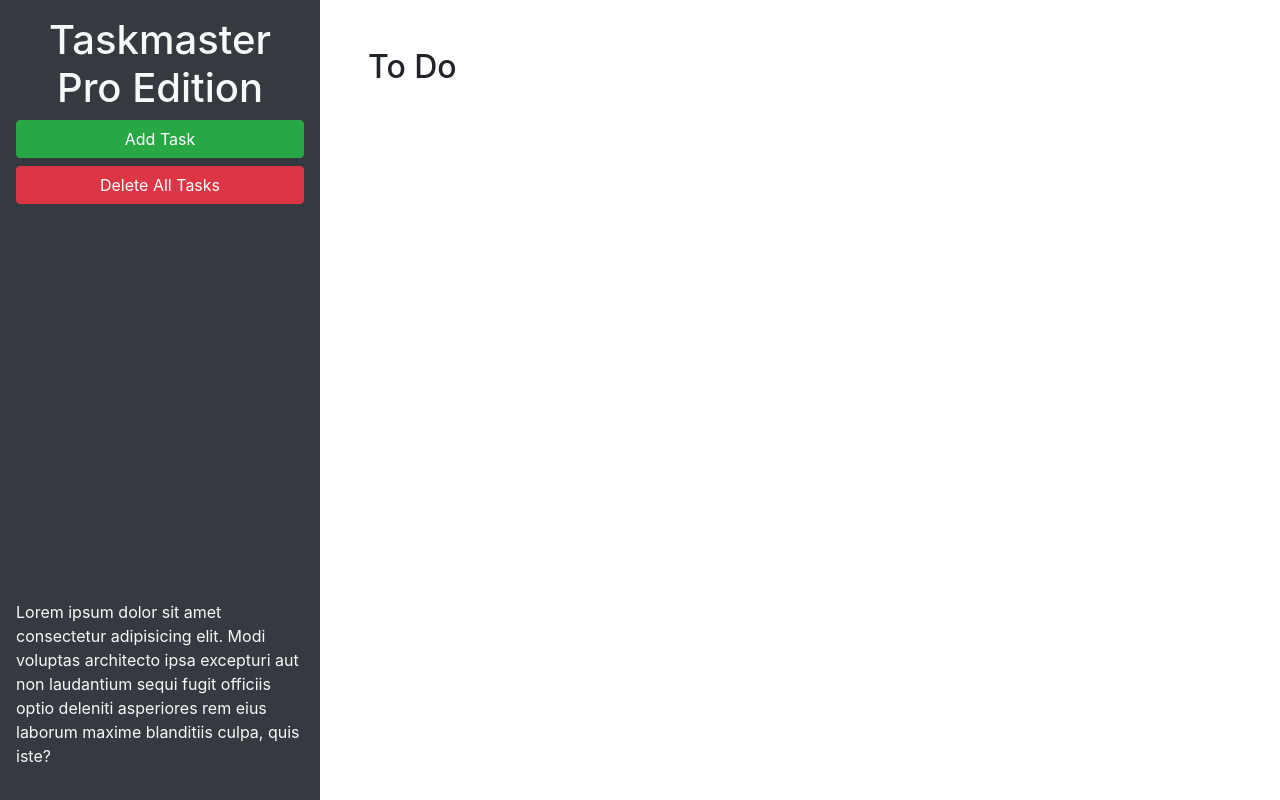
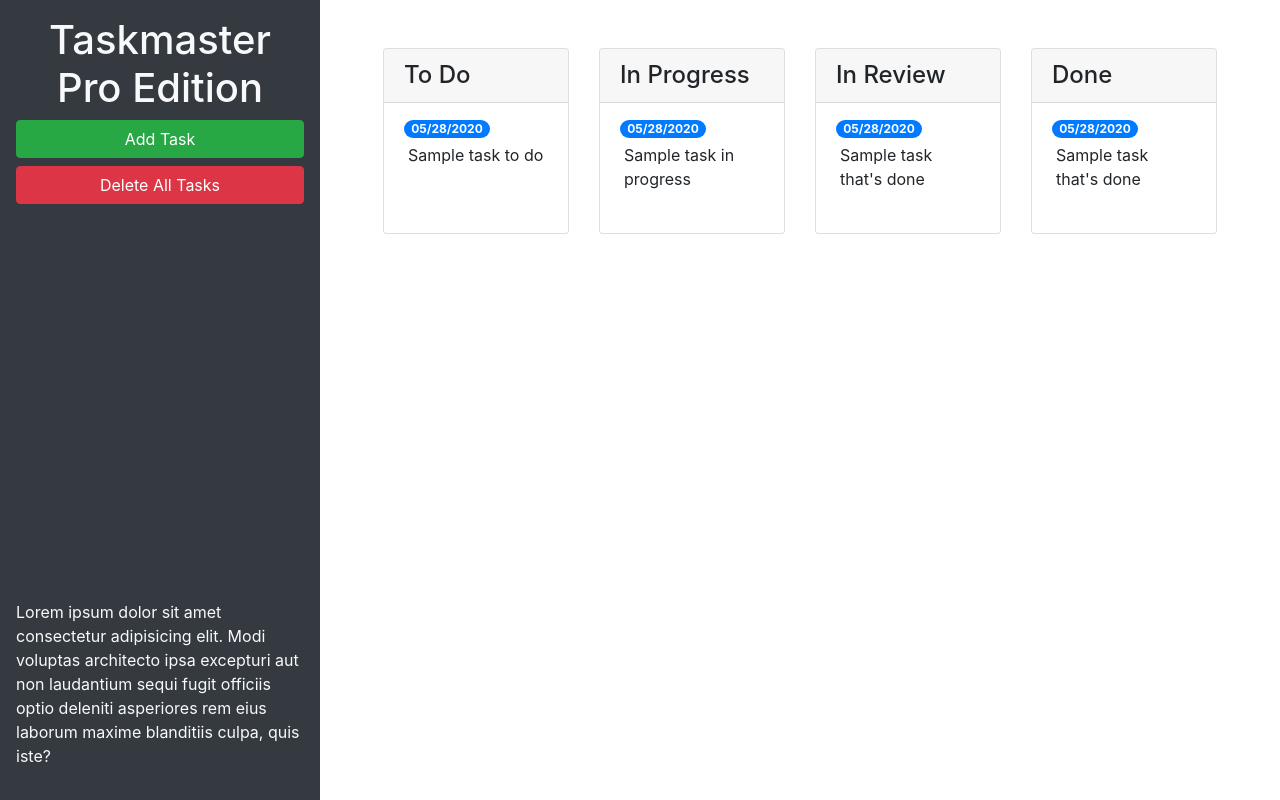
Before and after one commit to KevinFromConn/Taskmaster-Pro, a plain HTML site: page index.html in a window 1280 px wide. Drawn offline with nearby package versions, Linux system fonts and the light colour scheme.

Commit message:
add card elements to task divs

```diff
--- a/index.html
+++ b/index.html
@@ -24,10 +24,60 @@
       </p>
     </header>
     <main class="col-12 col-lg-9">
-      <div class="m-5">
-        <h2>To Do</h2>
-        <ul id="list-toDo" class="list-group"> </ul>
+      <div class="m-5 row justify-content-around">
+        <!-- todo start -->
+        <div class="col-12 col-md-6 col-xl-3 mb-3">
+          <div class="card">
+          <h4 class="card-header">To Do</h4>
+          <ul id="list-toDo" class="list-group list-group-flush">
+            <li class="list-group-item">
+              <span class="badge badge-primary badge-pill">05/28/2020</span>
+              <p class="m-1">Sample task to do</p>
+            </li>
+          </ul>
+        </div>
+        </div>
+        <!-- todo end -->
+        <!-- in  progress start -->
+        <div class="col-12 col-md-6 col-xl-3 mb-3">
+          <div class="card">
+          <h4 class="card-header">In Progress</h4>
+          <ul id="list-inProgress" class="list-group list-group-flush">
+            <li class="list-group-item">
+              <span class="badge badge-primary badge-pill">05/28/2020</span>
+              <p class="m-1">Sample task in progress</p>
+          </li>
+        </ul>
       </div>
+      </div>
+      <!-- in progress end -->
+      <!-- in review start -->
+      <div class="col-12 col-md-6 col-xl-3 mb-3">
+        <div class="card">
+        <h4 class="card-header">In Review</h4>
+        <ul id="list-done" class="list-group list-group-flush">
+          <li class="list-group-item">
+            <span class="badge badge-primary badge-pill">05/28/2020</span>
+            <p class="m-1">Sample task that's done</p>
+          </li>
+        </ul>
+      </div>
+      </div>
+      <!-- in review done -->
+      <!-- done start -->
+      <div class="col-12 col-md-6 col-xl-3 mb-3">
+        <div class="card">
+        <h4 class="card-header">Done</h4>
+        <ul id="list-done" class="list-group list-group-flush">
+          <li class="list-group-item">
+            <span class="badge badge-primary badge-pill">05/28/2020</span>
+            <p class="m-1">Sample task that's done</p>
+          </li>
+        </ul>
+      </div>
+      </div>
+      <!-- done end -->
+    </div>
     </main>
   </div>
 
@@ -46,11 +96,11 @@
           <form>
             <div class="form-group">
               <label for="modalTaskDescription">Task description</label>
-              <textarea id="modalTaskDescription" rows="3"></textarea>
+              <textarea id="modalTaskDescription" rows="3" class="form-control"></textarea>
             </div>
             <div class="form-group">
               <label for="modalDueDate">Due date</label>
-              <input type="text" id="modalDueDate" placeholder="mm/dd/yyyy" autocomplete="off" />
+              <input type="text" class="form-control" id="modalDueDate" placeholder="mm/dd/yyyy" autocomplete="off" />
             </div>
           </form>
         </div>
```
